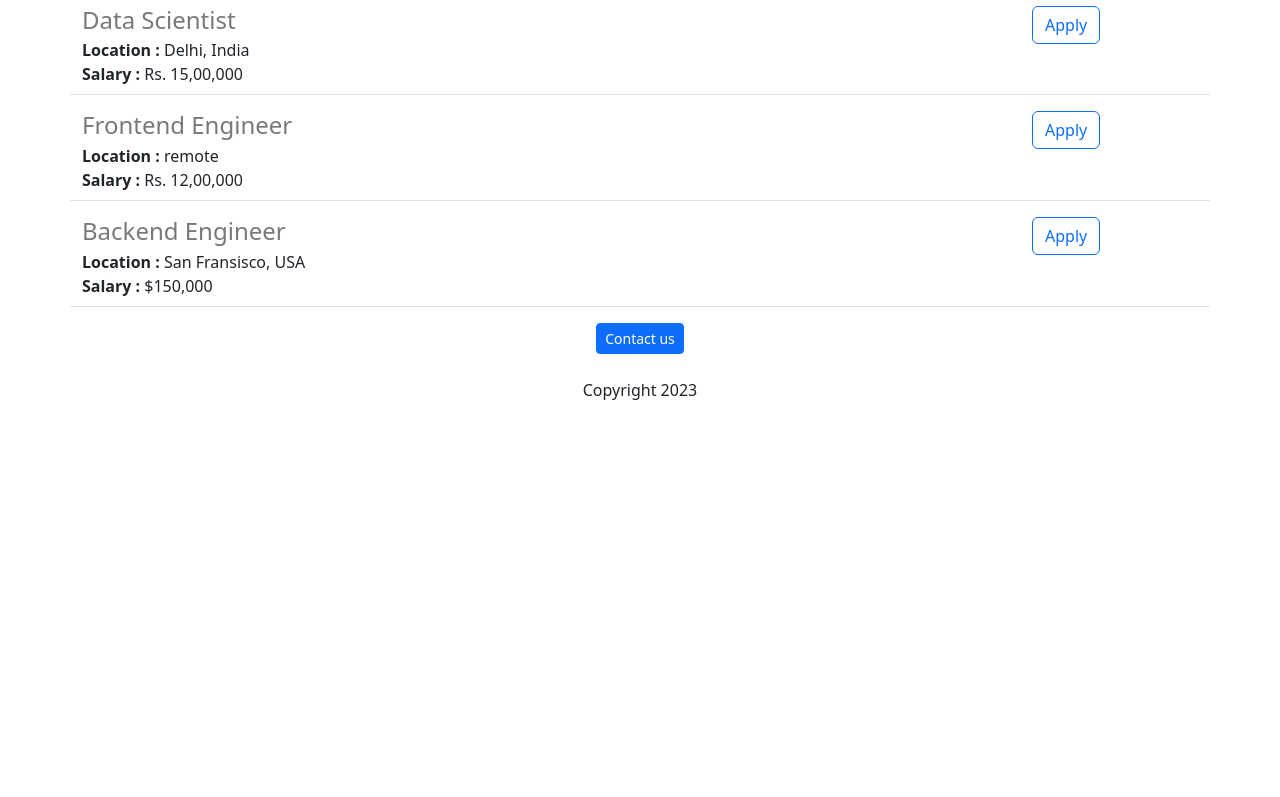
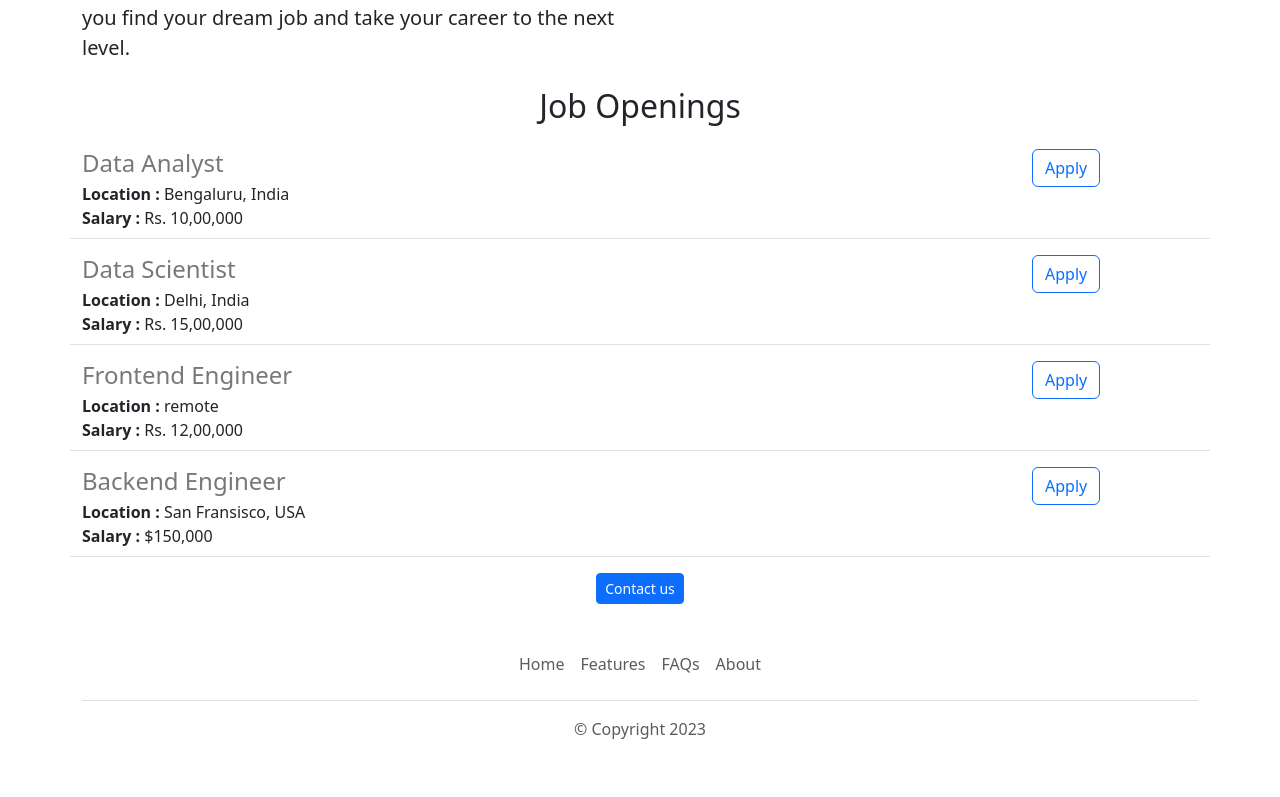
Before and after one commit to aashayKaurav/Career-Climb-web-app, a Flask app: page / in a window 1280 px wide. Shown: the part 899-1696 px from the top of the page. Before the commit the page ends 1299 px from the top, so only its background shows below. Run offline with Flask 2, Linux system fonts and the light colour scheme.

Commit message:
Functional and aesthetic improvements

```diff
--- /dev/null
+++ b/templates/footer.html
@@ -0,0 +1,11 @@
+<div class="container">
+  <footer class="py-3 my-4">
+    <ul class="nav justify-content-center border-bottom pb-3 mb-3">
+      <li class="nav-item"><a href="#" class="nav-link px-2 text-body-secondary">Home</a></li>
+      <li class="nav-item"><a href="#" class="nav-link px-2 text-body-secondary">Features</a></li>
+      <li class="nav-item"><a href="#" class="nav-link px-2 text-body-secondary">FAQs</a></li>
+      <li class="nav-item"><a href="#" class="nav-link px-2 text-body-secondary">About</a></li>
+    </ul>
+    <p class="text-center text-body-secondary">&copy; Copyright 2023</p>
+  </footer>
+</div>
--- a/templates/home.html
+++ b/templates/home.html
@@ -10,19 +10,28 @@
         height: 360px;
         width: 100%;
         object-fit: cover;
+        margin-bottom: 16px;
       }
     </style>
   </head>
   <body>
+    {% include 'nav.html' %}
+    <img class="img-fluid" id="banner" src="https://career-climb.aashaykaurav.repl.co/static/banner.jpeg" height="320">
     <div class="container">
       <h1 class="text-center mt-2 mb-4">Career-Climb</h1>
-    <img class="img-fluid" id="banner" src="https://career-climb.aashaykaurav.repl.co/static/banner.jpeg" height="320">
-    <h2 class="text-center mt-2 mb-4">About</h2>
-    <p class="lead">
+      <div class="row">
+        <div class="col-md-6">
+          <p class="lead">
       The future belongs to those who believe in the beauty of their dreams.
 
       Welcome to our career website, your one-stop-shop for all your job search needs. We understand how challenging it can be to navigate the job market, which is why we've created a platform that provides you with everything you need to succeed. Whether you're just starting your career or looking to make a change, our job search engine makes it easy to find the perfect opportunity. But we don't stop there - we also offer expert career advice, resources, and tools to help you build the skills you need to thrive. Join a community of career-driven individuals who share your passion for success and growth, and unlock your full potential with us. Let us help you find your dream job and take your career to the next level.
     </p>
+    </div>
+      <div class="d-none d-md-block col-md-6">
+        <img src="/static/people.jpeg" style="height:320px; border-radius:4px; margin-top:25px">
+      </div>
+    </div>
+
     <h2 class="text-center mt-2 mb-4">Job Openings</h2>
     <p>
       <div>
@@ -32,9 +41,9 @@
       </div>
     </p>
       <div class="text-center">
-        <button class="btn btn-primary btn-sm">Contact us</button>
-        <p class="mt-4">Copyright 2023</p>
+        <a class="btn btn-primary btn-sm" href="mailto:aashay.kaurav@gmail.com?subject=Queries%20regarding%20job%20openings.&body=My%20Name%3A%20%3Cyour%20name%20here%3E%0D%0A%0D%0AMy%20Query%3A%20%3Center%20your%20question%20here%3E">Contact us</a>
       </div>
     </div>
+    {% include 'footer.html' %}
   </body>
 </html>
--- a/templates/jobitem.html
+++ b/templates/jobitem.html
@@ -12,7 +12,7 @@
   {% endif %}
   </div>
   <div class="col-2">
-    <button type="button" class="btn btn-outline-primary">Apply</button>
+    <a href="mailto:aashay.kaurav@gmail.com?subject=Application%20for%20{{job['title']}}&body=My%20Name%3A%20%3Cyour%20name%20here%3E%0D%0A%0D%0AMy%20Resume%20link%20%3A%20%3Cresume%20link%3E%0D%0A%0D%0AMy%20LinkedIn%20link%20%3A%20%3Clinkedin%20link%3E" type="button" class="btn btn-outline-primary">Apply</a>
   </div>
 
 
--- /dev/null
+++ b/templates/nav.html
@@ -0,0 +1,9 @@
+<nav class="navbar bg-body-tertiary shadow-sm fixed-top bg-white">
+  <div class="container-fluid">
+    <a class="navbar-brand" href="#">
+      <img src="/static/logo.svg" alt="Logo" width="30" height="24" class="d-inline-block align-text-top">
+      Welcome Folks!
+    </a>
+  </div>
+</nav>
+<div style="height:56px"></div>
```
Also changed, not shown: static/logo.svg (added), 1 other file.
